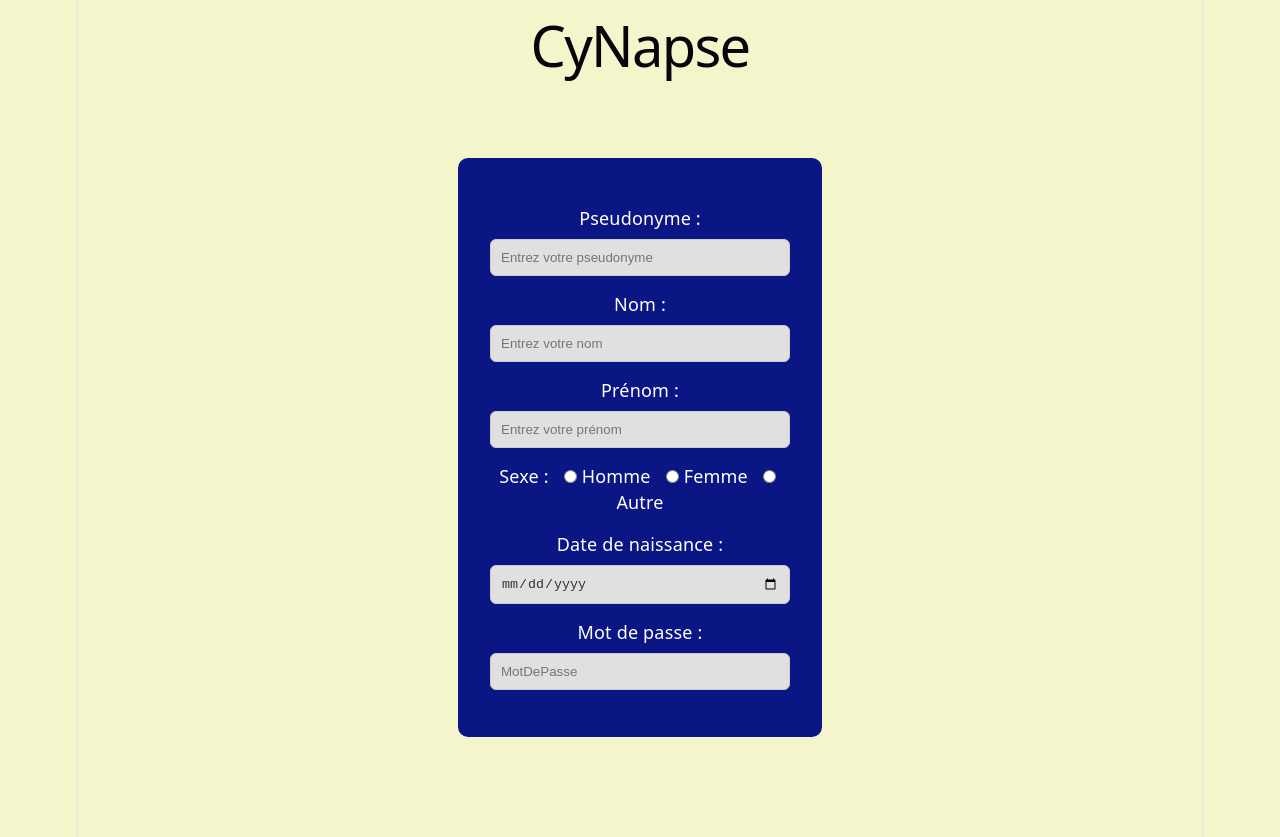
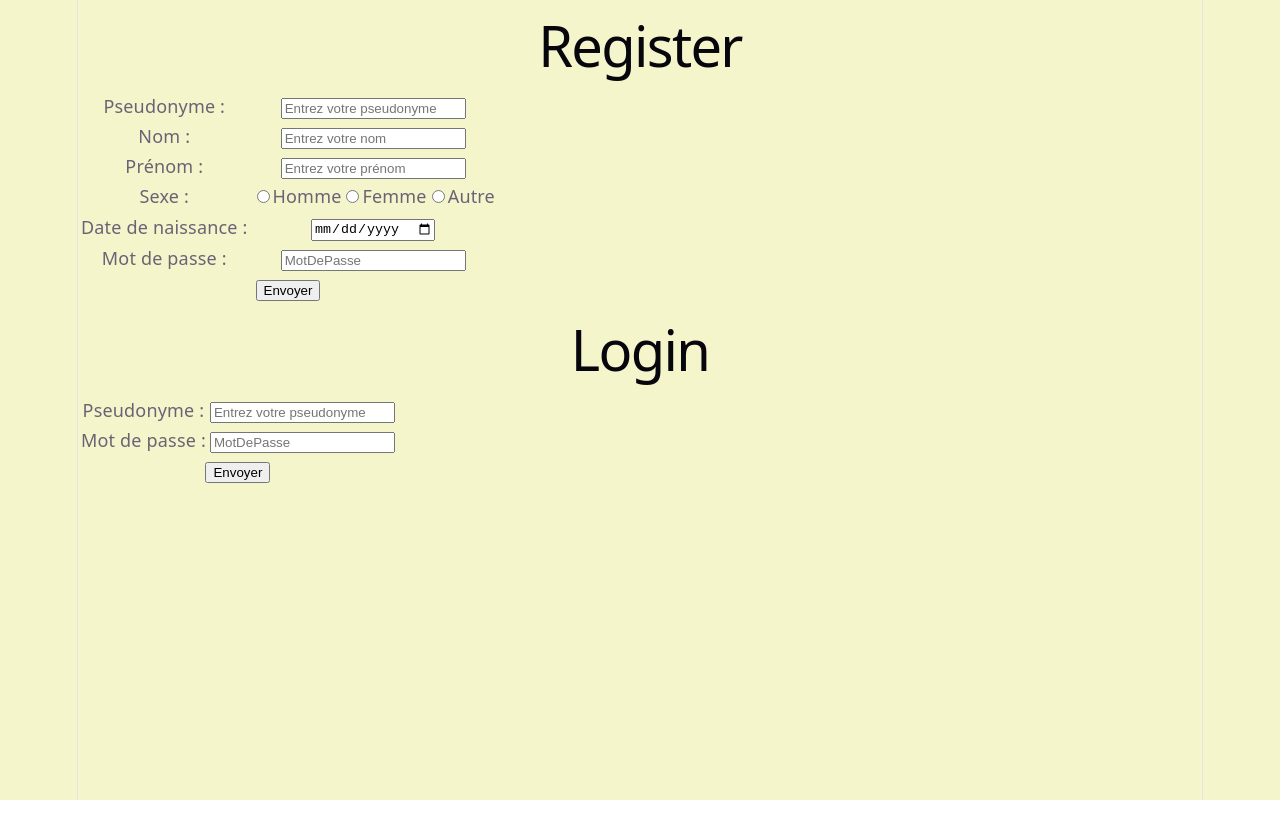
Before and after one commit to TopeEstLa/CyNapse, a React (Vite) app in the folder frontend/: page / in a window 1280 px wide. After the commit the page ends 800 px from the top, so only its background shows below. Built offline with nearby package versions, Linux system fonts and the light colour scheme.

Commit message:
Add files via upload

```diff
--- a/frontend/src/App.jsx
+++ b/frontend/src/App.jsx
@@ -1,10 +1,11 @@
-import './App.css';
-
+import React from "react";
+import { Register, Login } from "./Form.jsx";
+//import Login from './Form.jsx';
 
 /* lancer le serveur en local : npm run dev a cette adresse http://localhost:5173*/
-
-function Register() {
-  return (
+/*
+function Register(){
+    return(
         <form>
           <table>
             <tbody>
@@ -28,11 +29,11 @@ function Register() {
               </tr>
               <tr>
                   Sexe :
-            <input type="radio" id="H" name="ChoseSexe" value="Homme" />
+                  <input type="radio" id="H" name="ChoseSexe" value="Homme"/>
                   <label for="H">Homme</label>
-            <input type="radio" id="F" name="ChoseSexe" value="Femme" />
+                  <input type="radio" id="F" name="ChoseSexe" value="Femme"/>
                   <label for="F">Femme</label>
-            <input type="radio" id="O" name="ChoseSexe" value="Autre" />
+                  <input type="radio" id="O" name="ChoseSexe" value="Autre"/>
                   <label for="O">Autre</label>
               </tr>
               <tr>
@@ -44,7 +45,31 @@ function Register() {
               <tr>
                 <label>
                   Mot de passe :
-              <input type="password" placeholder="MotDePasse" />
+                  <input type="password" placeholder="MotDePasse"/>
+                </label>
+              </tr>
+              <tr> <input type="submit" value="Envoyer" /> </tr>
+            </tbody>
+          </table>
+        </form>
+    );
+}
+
+function Login(){
+    return(
+        <form>
+          <table>
+            <tbody>
+              <tr>
+                <label>
+                  Pseudonyme :
+                  <input type="text" placeholder="Entrez votre pseudonyme" id="pseudonym"/>
+                </label>
+              </tr>
+              <tr>
+                <label>
+                  Mot de passe :
+                  <input type="password" placeholder="MotDePasse" id="password"/>
                 </label>
               </tr>
             </tbody>
@@ -53,38 +78,34 @@ function Register() {
     );
 }
 
-function Login() {
+function ShowThermostat(){
+
+}
+
+<Register(render()) />
+*/
+/*export default function MyApp() {
+
   return (
-    <form>
-      <table>
-        <tbody>
-          <tr>
-            <label>
-              Pseudonyme :
-              <input type="text" placeholder="Entrez votre pseudonyme" id="pseudonym" />
-            </label>
-          </tr>
-          <tr>
-            <label>
-              Mot de passe :
-              <input type="password" placeholder="MotDePasse" id="password" />
-            </label>
-          </tr>
-        </tbody>
-      </table>
-    </form>
+    <div>
+      <h1>CyNapse</h1>
+      <Register/>
+    </div>
+  );
+}*/
+
+function App() {
+  const [page, setPage] = React.useState("login");
+
+  return (
+    <div>
+      <h1>Register</h1>
+      <Register/>
+      <h1>Login </h1>
+      <Login/>
+
+    </div>
   );
 }
 
-function ShowThermostat() {
-
-}
-
-export default function MyApp() {
-  return (
-    <div>
-      <h1>CyNapse</h1>
-      <Register />
-    </div>
-  );
-}
+export default App;
--- /dev/null
+++ b/frontend/src/Form.jsx
@@ -0,0 +1,130 @@
+/*class Form extends React.Component {
+    constructor(props) {
+    super(props);
+    //this.state = {value: ''};
+
+    this.handleChange = this.handleChange.bind(this);
+    this.handleSubmit = this.handleSubmit.bind(this);
+  }
+
+  handleChange(event) {
+    const { name, value } = event.target;
+    this.setState({ [name]: value });
+  }
+
+  handleSubmit(event) {
+    alert('Le nom a été soumis : ' + this.state.value);     //changer cette ligne
+    event.preventDefault();
+  }
+}*/
+
+import React from "react";
+
+class Register extends React.Component{
+  constructor(props) {
+  super(props);
+  this.state = {
+    pseudonyme: '',
+    nom : '',
+    prenom : '',
+    password : ''
+    };
+  }
+
+  handleChange = (event)=> {
+    const { name, value } = event.target;
+    this.setState({ [name]: value });
+  }
+
+  handleSubmit = (event) => {
+    alert('Le nom a été soumis : ' + JSON.stringify(this.state));     //changer cette ligne
+    event.preventDefault();
+  }
+  render(){
+    return(
+        <form onSubmit={this.handleSubmit}>
+          <table>
+            <tbody>
+              <tr>
+                <td><label> Pseudonyme :</label> </td>
+                <td><input type="text" placeholder="Entrez votre pseudonyme" name="pseudonyme" onChange={this.handleChange} value={this.state.pseudonyme}/> </td>
+              </tr>
+              <tr>
+                <td> <label> Nom : </label> </td>
+                <td> <input type="text" placeholder="Entrez votre nom" name="nom" onChange={this.handleChange} value={this.state.nom}/> </td>
+              </tr>
+              <tr>
+                <td> <label> Prénom : </label> </td>
+                <td> <input type="text" placeholder="Entrez votre prénom" name="prenom" onChange={this.handleChange} value={this.state.prenom}/> </td>
+              </tr>
+              <tr>
+                <td> <label>Sexe : </label> </td>
+                <td>
+                  <input type="radio" id="H" name="ChoseSexe" value="Homme"/>
+                  <label htmlFor="H">Homme</label>
+                  <input type="radio" id="F" name="ChoseSexe" value="Femme"/>
+                  <label htmlFor="F">Femme</label>
+                  <input type="radio" id="O" name="ChoseSexe" value="Autre"/>
+                  <label htmlFor="O">Autre</label>
+                </td>
+              </tr>
+              <tr>
+                <td> <label> Date de naissance : </label> </td>
+                <td> <input type="date" /> </td>
+              </tr>
+              <tr>
+                <td> <label> Mot de passe : </label> </td>
+                <td> <input type="password" placeholder="MotDePasse" name="password" onChange={this.handleChange} value={this.state.password}/> </td>
+              </tr>
+              <tr>
+                <td colSpan={3}> <input type="submit" value="Envoyer" /> </td>
+              </tr>
+            </tbody>
+          </table>
+        </form>
+    );
+  }
+}
+
+class Login extends React.Component{
+  constructor(props) {
+  super(props);
+  this.state = {
+    pseudonyme: '',
+    password : ''
+    };
+  }
+
+  handleChange = (event)=> {
+    const { name, value } = event.target;
+    this.setState({ [name]: value });
+  }
+
+  handleSubmit = (event)=> {
+    alert('Le nom a été soumis : ' + JSON.stringify(this.state));     //changer cette ligne
+    event.preventDefault();
+  }
+  render(){
+    return(
+      <form onSubmit={this.handleSubmit}>
+          <table>
+            <tbody>
+              <tr>
+                <td> <label> Pseudonyme : </label></td>
+                <td> <input type="text" placeholder="Entrez votre pseudonyme" name="pseudonyme" onChange={this.handleChange} value={this.state.pseudonyme }/> </td>
+              </tr>
+              <tr>
+                <td> <label> Mot de passe : </label> </td>
+                <td> <input type="password" placeholder="MotDePasse" name="password" onChange={this.handleChange} value={this.state.password}/> </td>
+              </tr>
+              <tr>
+                <td colSpan={3}> <input type="submit" value="Envoyer" /> </td>
+              </tr>
+            </tbody>
+          </table>
+        </form>
+    );
+  }
+}
+
+export { Register, Login };
```
Lines whose indentation alone changed are shown as unchanged.
